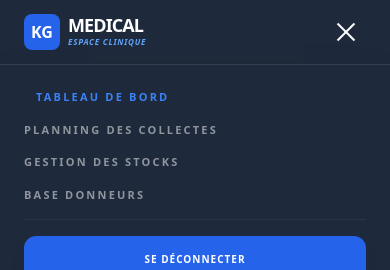
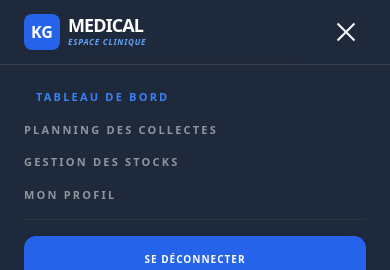
Before and after one commit to Nkongsamba1/Blood_vue, a Vue app: page /PersonnelDashboard in a window 390 px wide. Both pictures are taken after a click on the button 346 px from the left and 32 px from the top of the page. Shown: the top 270 px of the page. Built offline with nearby package versions, Linux system fonts and the light colour scheme; no server answers.

Commit message:
fix: correction affichage graphique et synchronisation file d'attente

```diff
--- a/src/components/NavbarPersonnelComponent.vue
+++ b/src/components/NavbarPersonnelComponent.vue
@@ -47,7 +47,7 @@
         <router-link @click="isMenuOpen = false" to="/PersonnelDashboard" class="mobile-nav-item">Tableau de Bord</router-link>
         <router-link @click="isMenuOpen = false" to="/PersonnelPlanning" class="mobile-nav-item">Planning des collectes</router-link>
         <router-link @click="isMenuOpen = false" to="/PersonnelStocks" class="mobile-nav-item">Gestion des Stocks</router-link>
-        <router-link @click="isMenuOpen = false" to="/PersonnelProfils" class="mobile-nav-item">Base Donneurs</router-link>
+        <router-link @click="isMenuOpen = false" to="/PersonnelProfils" class="mobile-nav-item">Mon Profil</router-link>
 
         <div class="pt-4 border-t border-white/5">
           <button
```
